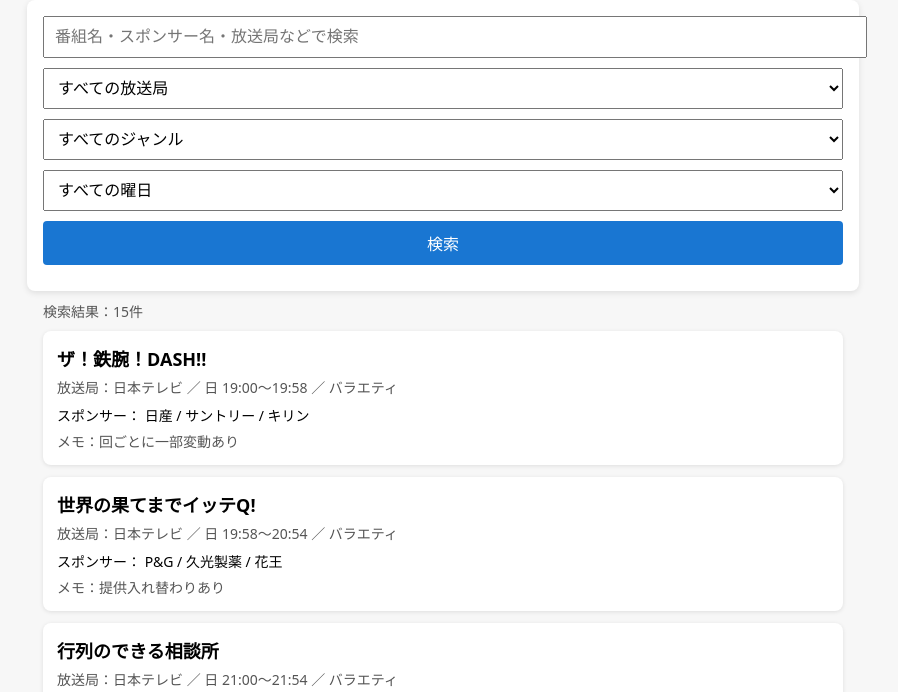
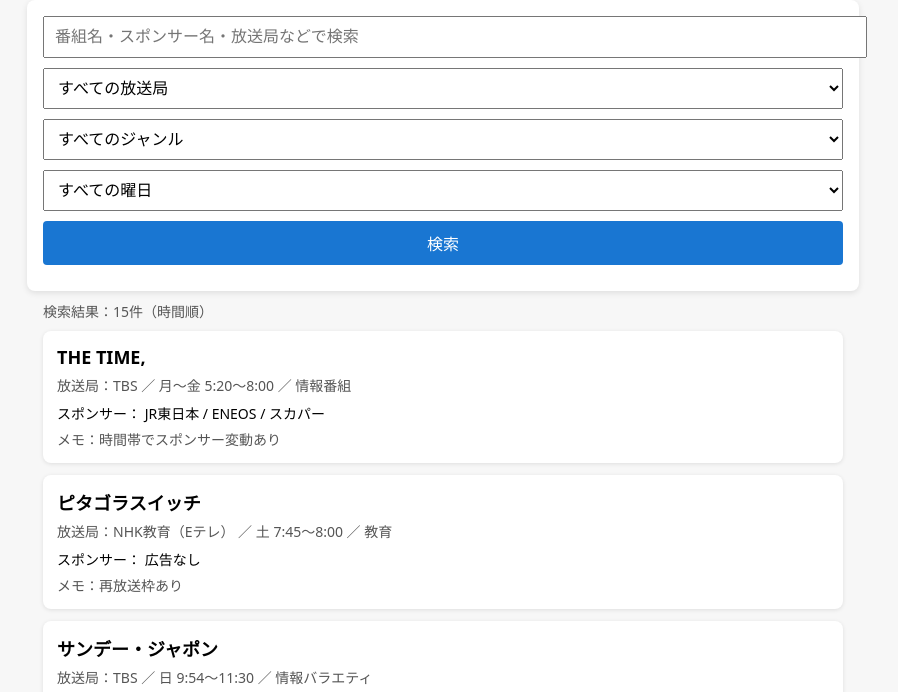
Before and after one commit to rays-projects/sponsor-search, a plain HTML site: page index.html in a window 1280 px wide. Both pictures are taken after a click on the button "検索". Shown: the part 105-797 px from the top of the page, without its empty margins (197-1095 px from the left). Drawn offline with Linux system fonts and the light colour scheme.

```diff
--- a/index.html
+++ b/index.html
@@ -96,12 +96,18 @@
   <button onclick="search()">検索</button>
 </div>
 
-<!-- ★ 検索結果件数 -->
 <div id="result-info" style="max-width:800px;margin:0 auto 10px;color:#555;font-size:14px;"></div>
 
 <ul id="result"></ul>
 
 <script>
+  function timeToNumber(timeStr) {
+    if (!timeStr) return 9999;
+    const match = timeStr.match(/^(\d{1,2}):(\d{2})/);
+    if (!match) return 9999;
+    return parseInt(match[1]) * 100 + parseInt(match[2]);
+  }
+
   async function loadSponsors() {
     const res = await fetch("./data/sponsors.json");
     return await res.json();
@@ -120,7 +126,7 @@
 
     const data = await loadSponsors();
 
-    const filtered = data.filter(r => {
+    let filtered = data.filter(r => {
       return (
         (kw === "" ||
           r.program?.includes(kw) ||
@@ -132,13 +138,18 @@
       );
     });
 
+    // ★ 時間帯でソート
+    filtered.sort((a, b) => {
+      return timeToNumber(a.time) - timeToNumber(b.time);
+    });
+
     if (filtered.length === 0) {
       resultEl.innerHTML = "<li>該当なし</li>";
       infoEl.textContent = "検索結果：0件";
       return;
     }
 
-    infoEl.textContent = `検索結果：${filtered.length}件`;
+    infoEl.textContent = `検索結果：${filtered.length}件（時間順）`;
 
     resultEl.innerHTML = filtered.map(r => `
       <li>
```
